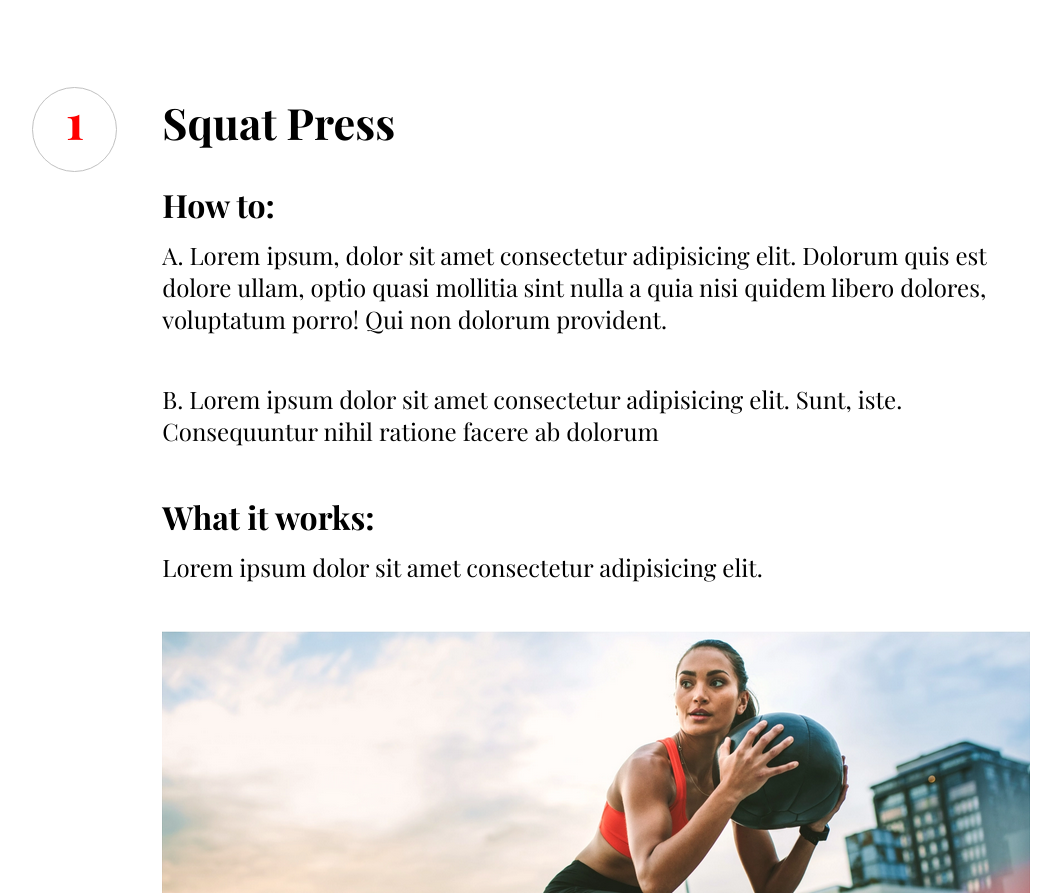
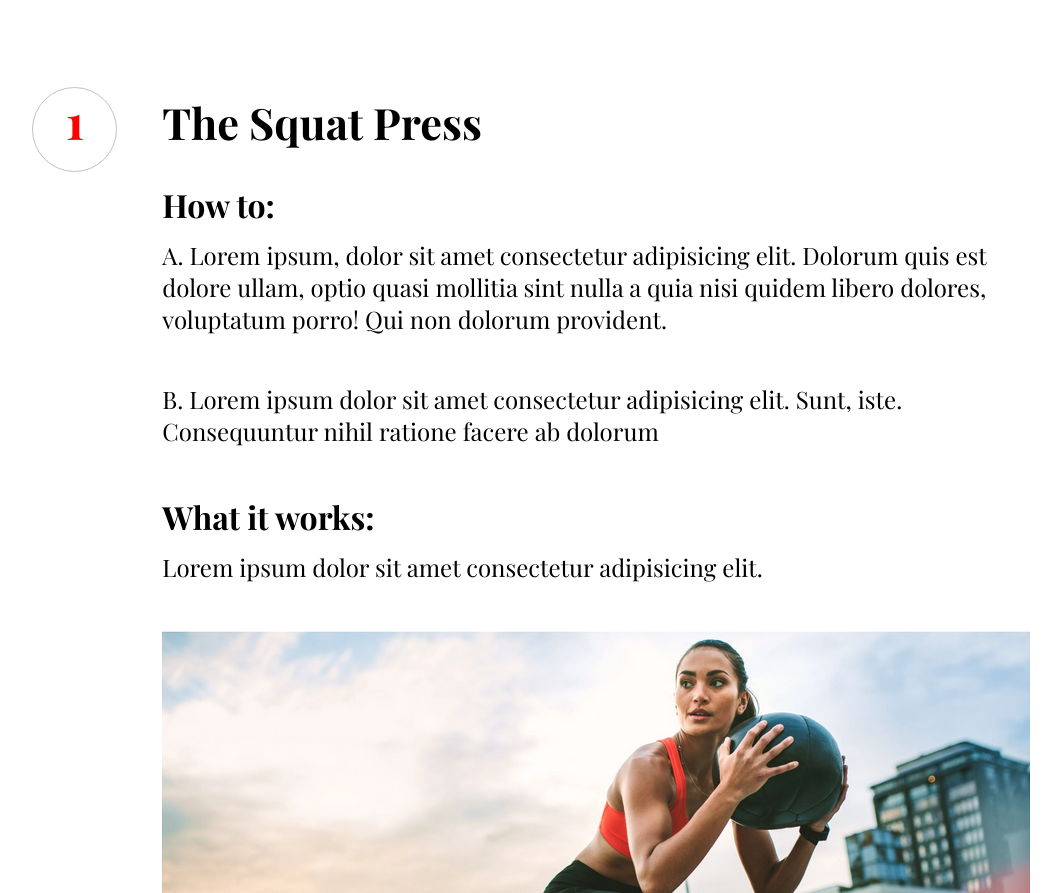
Before and after one commit to Yuniac/Fitnessmagazine.com-Kodluyoruz, a plain HTML site: page index.html in a window 1280 px wide. Shown: the part 4541-5434 px from the top of the page, without its empty margins (61-1122 px from the left). Drawn offline with nearby package versions, Linux system fonts and the light colour scheme.

Commit message:
added a missing word

```diff
--- a/index.html
+++ b/index.html
@@ -131,7 +131,7 @@
                         doloremque sunt illo, fuga ut rem commodi harum iusto velit modi, laboriosam debitis ab possimus expedita deserunt dolorum ipsum! Impedit beatae et eligendi laboriosam quis fuga, aperiam ipsa ipsam.</p>
                 </div>
                 <div class="exercise">
-                    <h2 class="exercise-heading exercise-heading-1">Squat Press</h2>
+                    <h2 class="exercise-heading exercise-heading-1">The Squat Press</h2>
                     <div>
                         <h3>How to:</h3>
                         <p>A. Lorem ipsum, dolor sit amet consectetur adipisicing elit. Dolorum quis est dolore ullam, optio quasi mollitia sint nulla a quia nisi quidem libero dolores, voluptatum porro! Qui non dolorum provident.</p>
```
